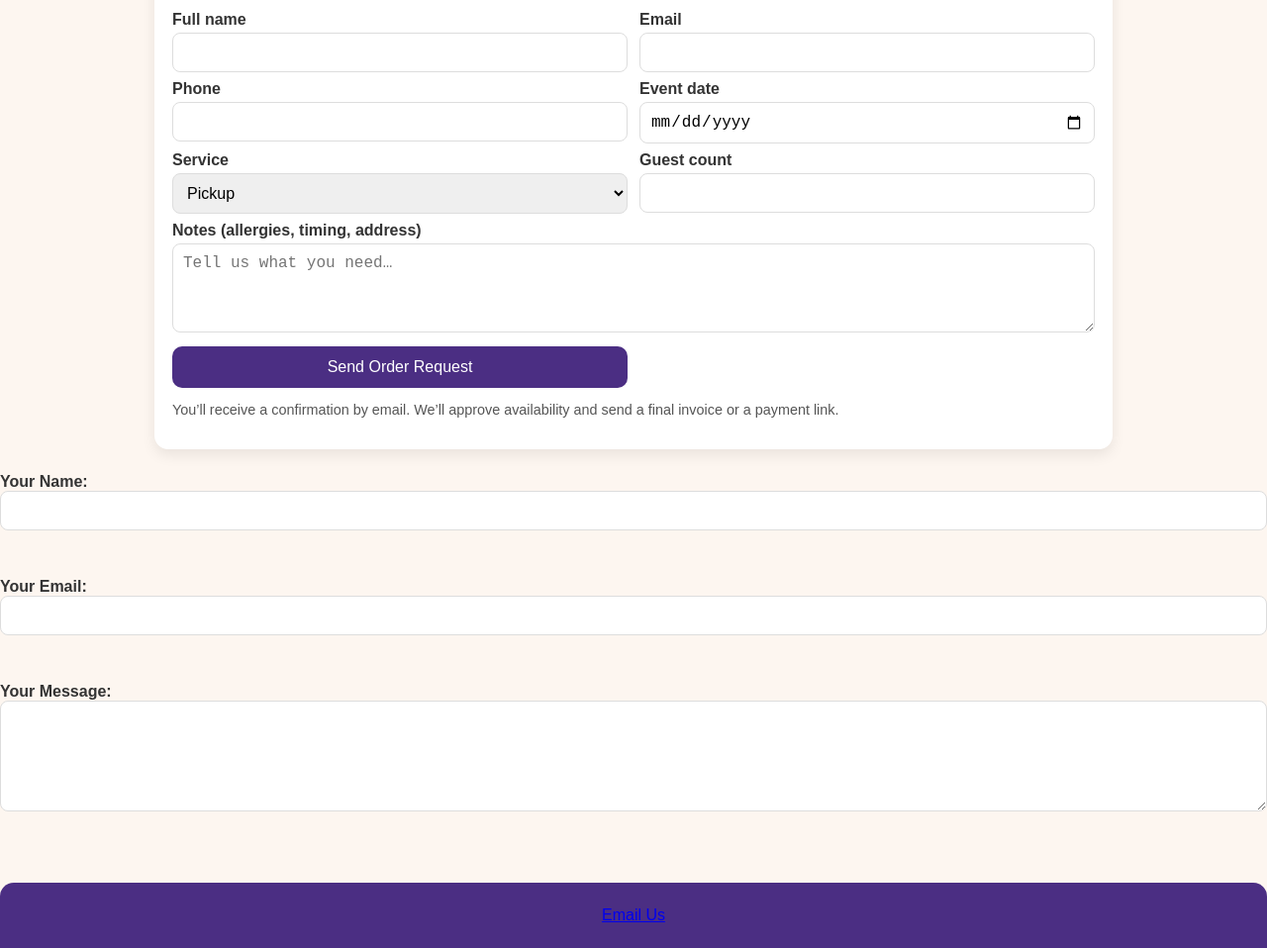
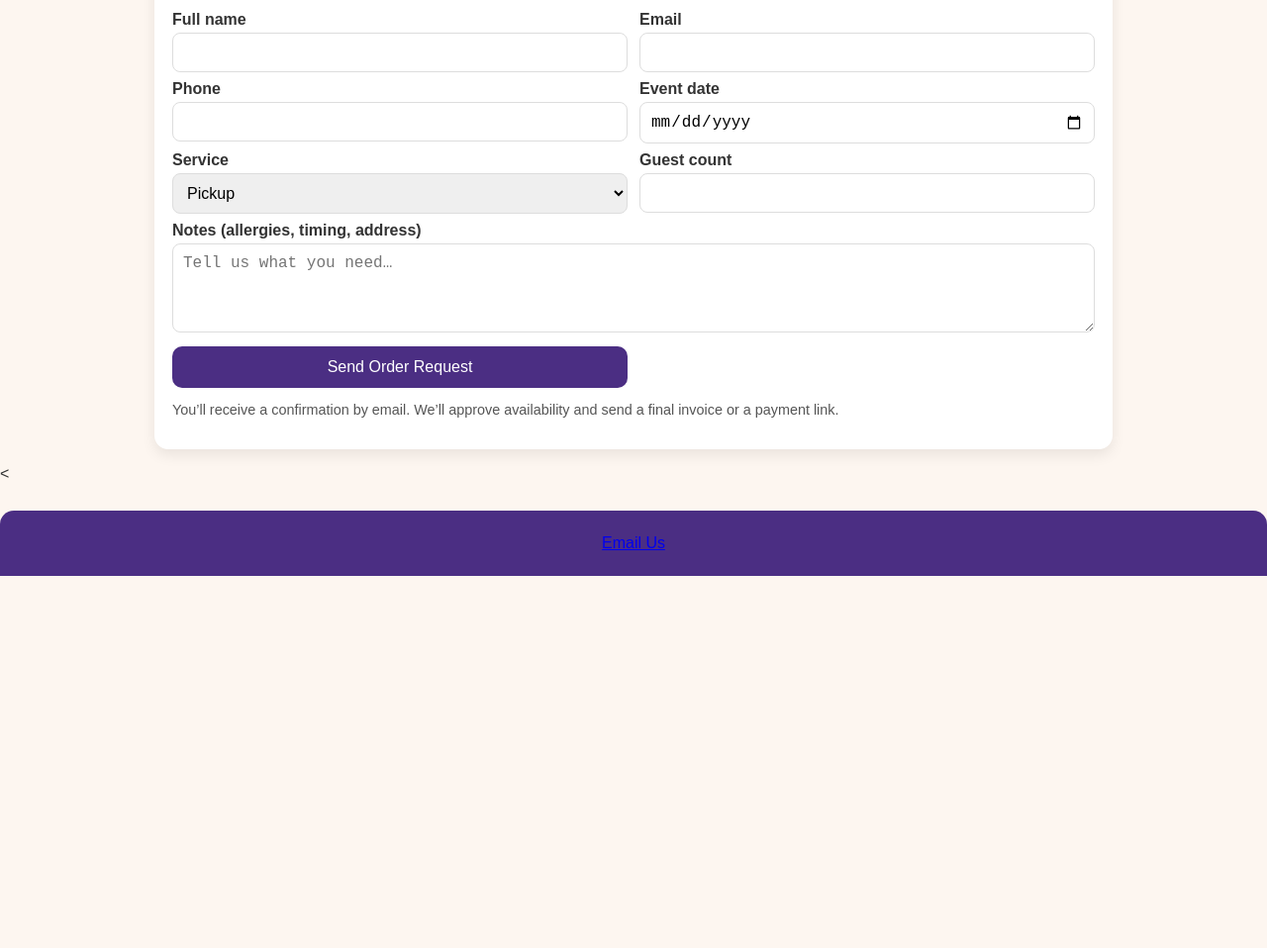
Before and after one commit to kristensmith1990-crypto/wandwhiskcatering, a plain HTML site: page index.html in a window 1280 px wide. Shown: the part 936-1894 px from the top of the page at 99% size. After the commit the page ends 1518 px from the top, so only its background shows below. Drawn offline with Linux system fonts and the light colour scheme.

Commit message:
Update index.html

```diff
--- a/index.html
+++ b/index.html
@@ -139,18 +139,7 @@
       </form>
     </section>
   </main>
-<form action="https://formspree.io/f/YOUR_FORM_ID" method="POST">
-  <label>Your Name:<br>
-    <input type="text" name="name" required>
-  </label><br><br>
-
-  <label>Your Email:<br>
-    <input type="email" name="_replyto" required>
-  </label><br><br>
-
-  <label>Your Message:<br>
-    <textarea name="message" rows="5" required></textarea>
-  </label><br><br>  <footer>
+< <footer>
     <a href="mailto:Ksmith@wandwhiskcatering.com">Email Us</a>  </footer>
 
   <script>
```
